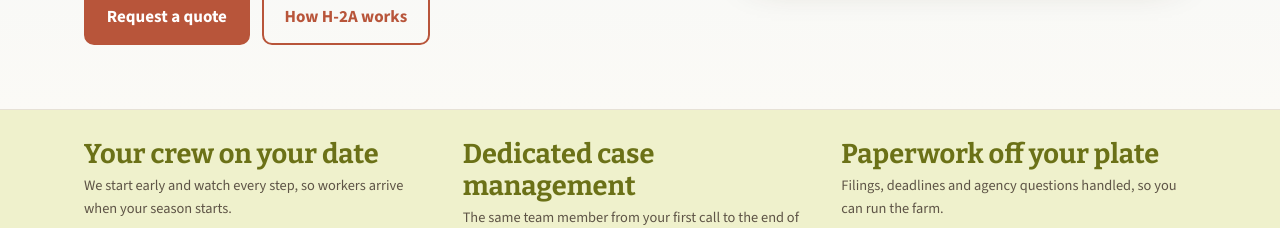
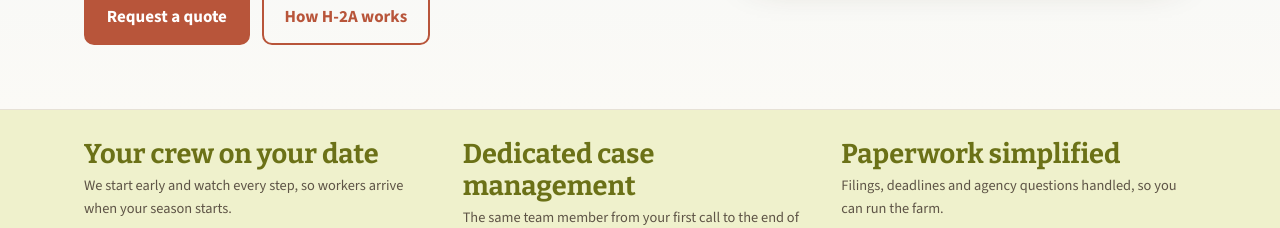
Before and after one commit to mfarh2a/battenkillag-use-me, a Next.js app: page / in a window 1280 px wide. Shown: the part 860-1088 px from the top of the page. Built offline with nearby package versions, Linux system fonts and the light colour scheme; no server answers.

Commit message:
Homepage: Paperwork simplified
Co-Authored-By: Claude Opus 5.5 <noreply@anthropic.com>
Claude-Session: https://claude.ai/code/session_015cpjf5ajPeXVSvyknWthQ2

```diff
--- a/app/page.tsx
+++ b/app/page.tsx
@@ -16,7 +16,7 @@ export const metadata: Metadata = {
 const outcomes = [
   { title: "Your crew on your date", body: "We start early and watch every step, so workers arrive when your season starts." },
   { title: "Dedicated case management", body: "The same team member from your first call to the end of your season." },
-  { title: "Paperwork off your plate", body: "Filings, deadlines and agency questions handled, so you can run the farm." },
+  { title: "Paperwork simplified", body: "Filings, deadlines and agency questions handled, so you can run the farm." },
 ];
 
 const crew = [
```
